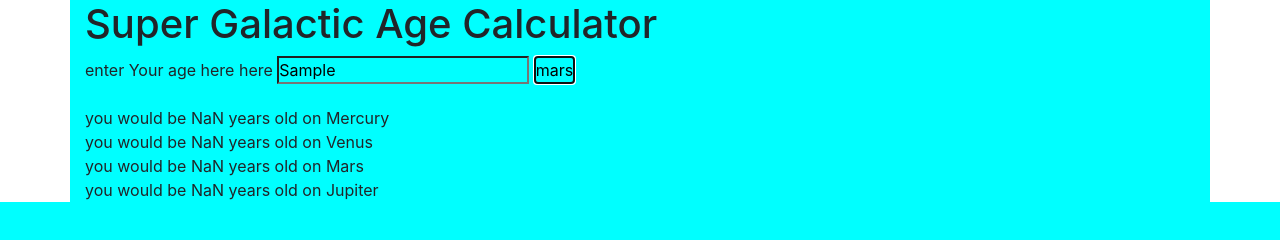
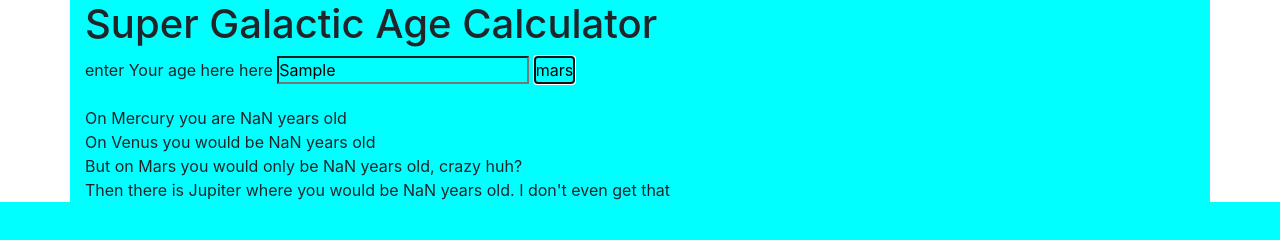
Before and after one commit to BrianSturgis/JanWeek5project, a website built with webpack: page src/index.html in a window 1280 px wide. Both pictures are taken after typing "Sample" into the empty fields and a click on the button "mars". Built offline with nearby package versions, Linux system fonts and the light colour scheme.

Commit message:
Update README.md with applications final description

```diff
--- a/src/css/styles.css
+++ b/src/css/styles.css
@@ -2,5 +2,4 @@
   padding: 0%;
   margin: 0%;
   background: aqua;
-
 }
--- a/src/main.js
+++ b/src/main.js
@@ -12,9 +12,9 @@ $(document).ready(function() {
     result.alienAge();
     result.ageCheck();
     result.alienExpectancy();
-    $(".answer0").text("you would be " + result.alienYears[0] +" years old on Mercury");
-    $(".answer1").text("you would be " + result.alienYears[1] +" years old on Venus");
-    $(".answer2").text("you would be " + result.alienYears[2] +" years old on Mars");
-    $(".answer3").text("you would be " + result.alienYears[3] +" years old on Jupiter");
+    $(".answer0").text("On Mercury you are " + result.alienYears[0] +" years old");
+    $(".answer1").text("On Venus you would be " + result.alienYears[1] +" years old");
+    $(".answer2").text("But on Mars you would only be " + result.alienYears[2] +" years old, crazy huh?");
+    $(".answer3").text("Then there is Jupiter where you would be " + result.alienYears[3] +" years old.  I don't even get that");
   });
 });
```
Also changed, not shown: README.md.
